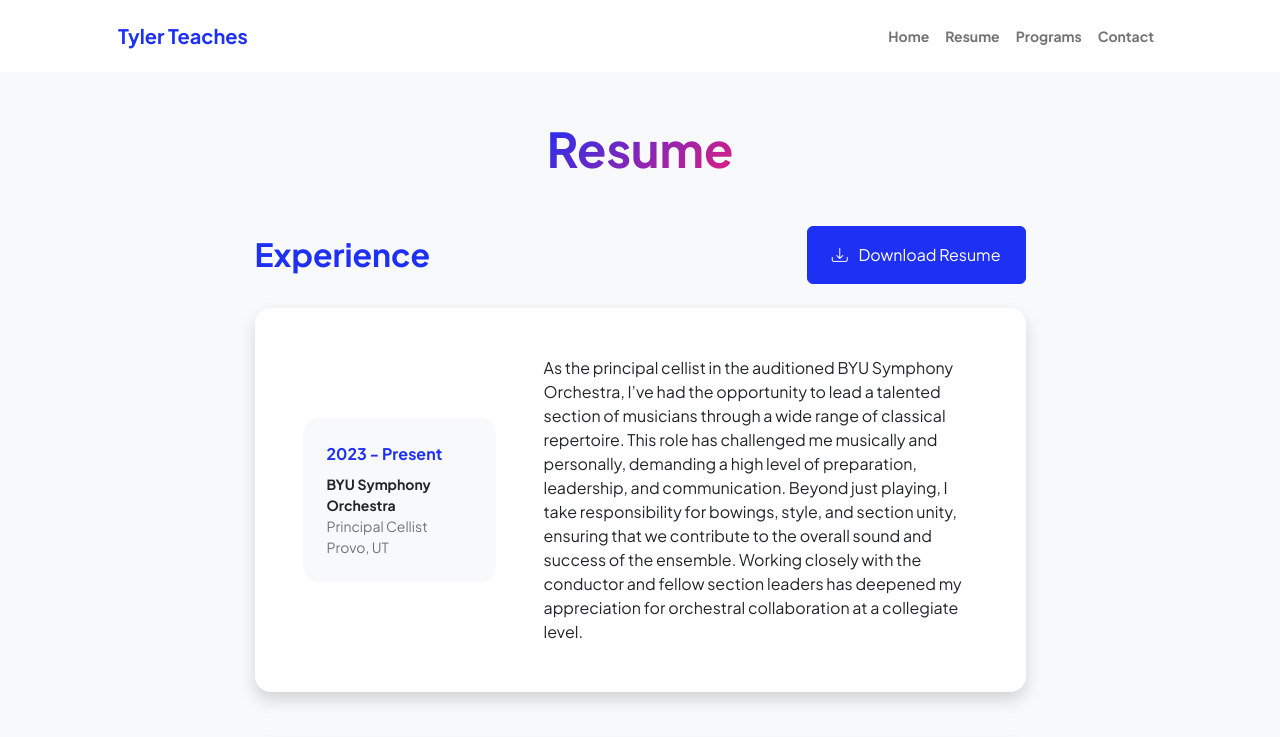
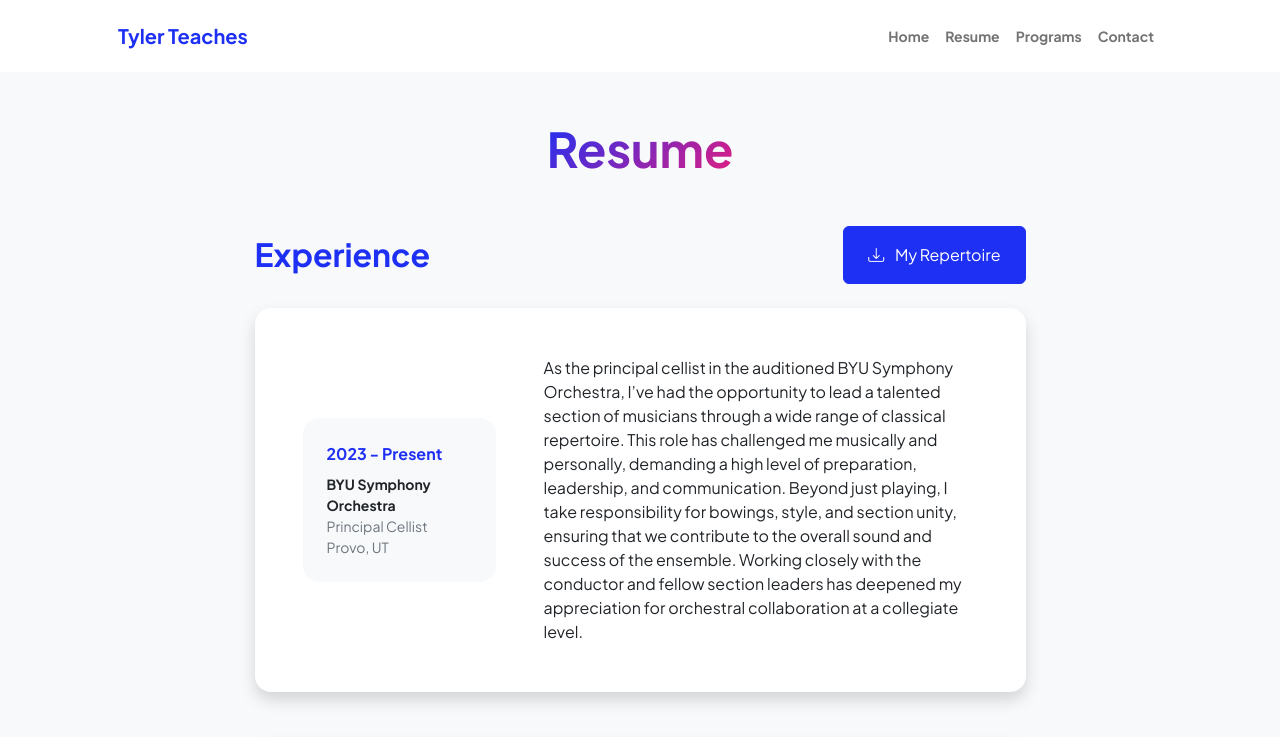
Before and after one commit to tylerhcl/IS-201, a plain HTML site: page resume.html in a window 1280 px wide. Shown: the top 737 px of the page. Drawn offline with nearby package versions, Linux system fonts and the light colour scheme.

Commit message:
Add files via upload

```diff
--- a/resume.html
+++ b/resume.html
@@ -47,9 +47,9 @@
                                 <h2 class="text-primary fw-bolder mb-0">Experience</h2>
                                 <!-- Download resume button-->
                                 <!-- Note: Set the link href target to a PDF file within your project-->
-                                <a class="btn btn-primary px-4 py-3" href="Resume (Finance).pdf">
+                                <a class="btn btn-primary px-4 py-3" href="custom.html">
                                     <div class="d-inline-block bi bi-download me-2"></div>
-                                    Download Resume
+                                    My Repertoire
                                 </a>
                             </div>
                             <!-- Experience Card 1-->
```
